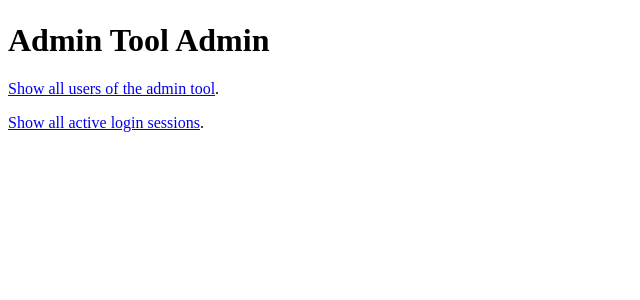
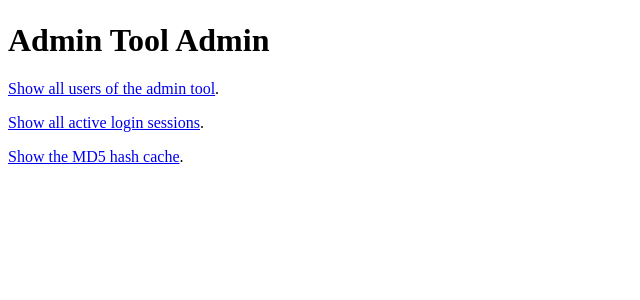
Before and after one commit to iftechfoundation/ifarchive-admintool, a Python web app: template templates/admin.html in a window 1280 px wide. Shown: the part 58-358 px from the top of the page, without its empty margins (0-640 px from the left). Run offline with Jinja, Linux system fonts and the light colour scheme; the template is opened without the code that fills it, so the values that code supplies are empty.

Commit message:
Link to cache page.

```diff
--- a/templates/admin.html
+++ b/templates/admin.html
@@ -10,4 +10,6 @@ Admin Tool Admin
 
 <p><a href="{{ approot }}/admin/allsessions">Show all active login sessions</a>.</p>
 
+<p><a href="{{ approot }}/admin/hashcache">Show the MD5 hash cache</a>.</p>
+
 {% endblock %}
```
